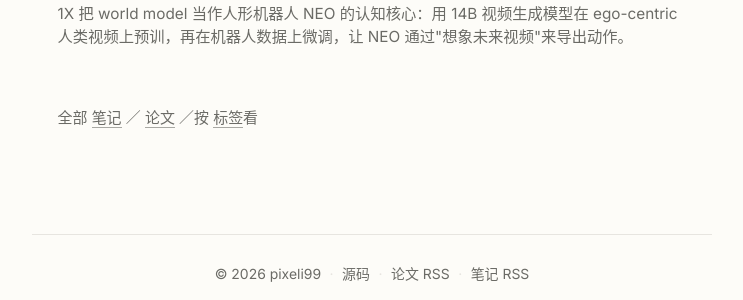
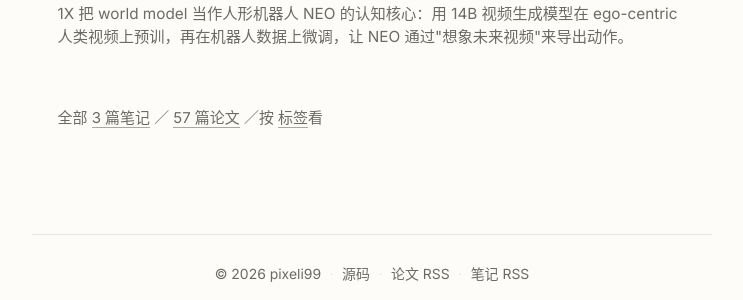
Before and after one commit to pixeli99/PIXELI, a Jekyll site: the page built from index.md, in a window 1280 px wide. Shown: the part 1998-2298 px from the top of the page, without its empty margins (263-1006 px from the left). Built offline with Jekyll 4.4.1, drawn with Linux system fonts in a browser that asks for light colours.

Commit message:
首页：「更多」链接补充篇数统计
"笔记 / 论文"改为"N 篇笔记 / M 篇论文"，
让初次访问者无需跳转即可看到知识库规模。
_notes_count 复用已有 all 与 published_papers 变量，无额外查询开销。

Co-Authored-By: Claude Sonnet 4.6 <noreply@anthropic.com>

```diff
--- a/index.md
+++ b/index.md
@@ -39,8 +39,9 @@ layout: default
 {% endfor %}
 </ul>
 
+{% assign _notes_count = all.size | minus: published_papers.size %}
 <p class="more">
-  全部 <a href="{{ '/notes/' | relative_url }}">笔记</a>
-  ／ <a href="{{ '/papers/' | relative_url }}">论文</a>
+  全部 <a href="{{ '/notes/' | relative_url }}">{{ _notes_count }} 篇笔记</a>
+  ／ <a href="{{ '/papers/' | relative_url }}">{{ published_papers.size }} 篇论文</a>
   ／按 <a href="{{ '/tags/' | relative_url }}">标签</a>看
 </p>
```
